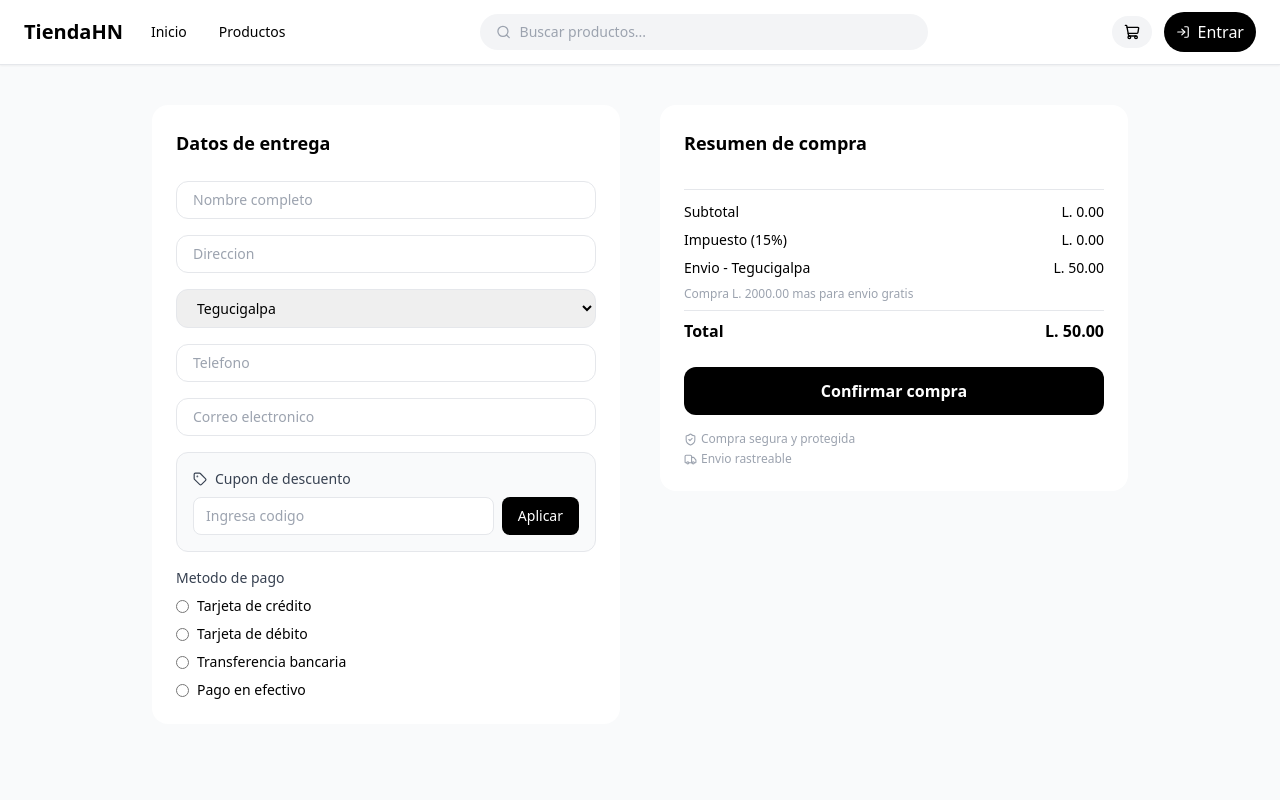
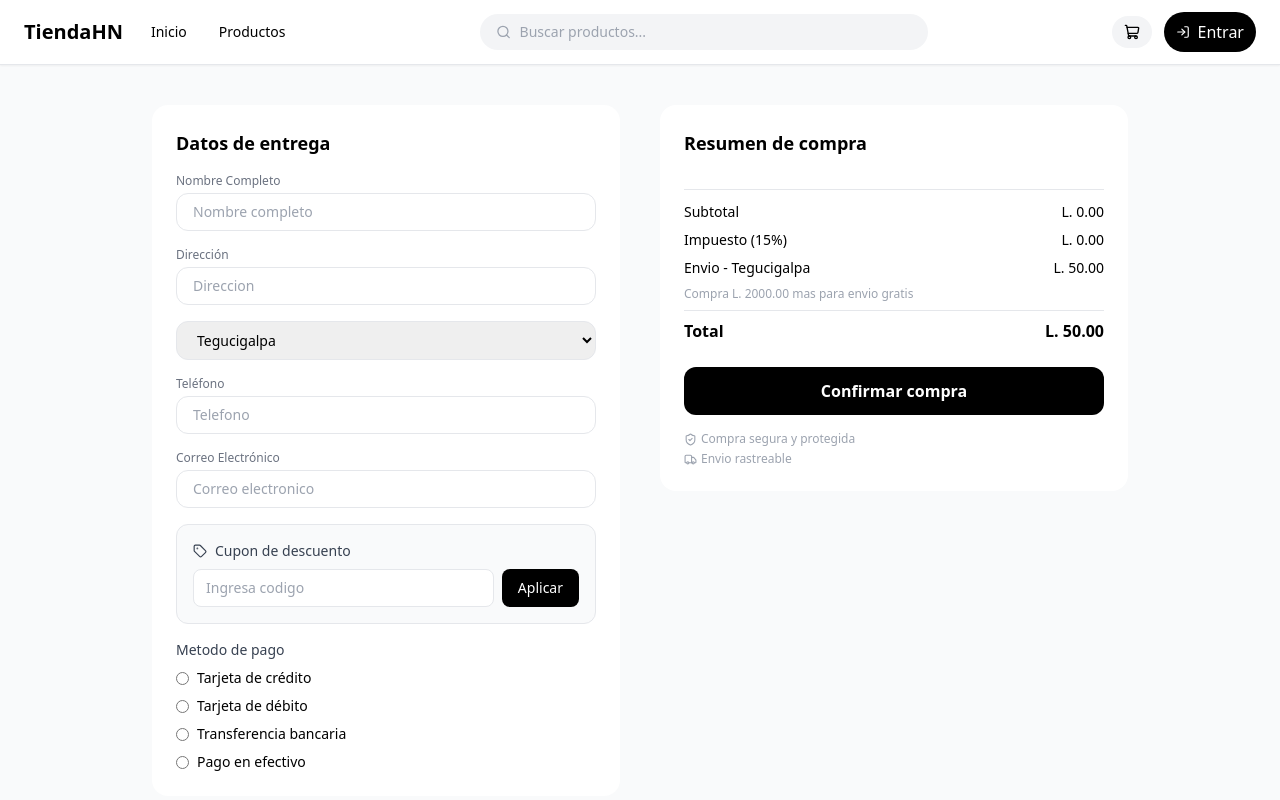
Before and after one commit to damarymejia/ProyectoEconomia2, a React (Create React App) app in the folder frontend/: page /checkout in a window 1280 px wide. Shown: the top 800 px of the page. Built offline with nearby package versions, Linux system fonts and the light colour scheme.

Commit message:
Add validation and error handling to Checkout form

```diff
--- a/frontend/src/pages/Checkout.jsx
+++ b/frontend/src/pages/Checkout.jsx
@@ -39,6 +39,36 @@ const METHODS = [
   'Pago en efectivo'
 
 ];
+
+
+
+// ─── 1. REGLAS DE VALIDACIÓN ──────────────────────────────────────────────────
+const validate = (field, value) => {
+  switch (field) {
+    case 'name':
+      if (!value.trim()) return 'El nombre es requerido.';
+      if (!/^[a-zA-ZáéíóúÁÉÍÓÚñÑ\s]+$/.test(value)) return 'Solo se permiten letras.';
+      if (value.trim().length < 3) return 'Mínimo 3 caracteres.';
+      return '';
+    case 'address':
+      if (!value.trim()) return 'La dirección es requerida.';
+      return '';
+    case 'phone':
+      if (!value.trim()) return 'El teléfono es requerido.';
+      if (!/^\d{8}$/.test(value.trim())) return 'Ingresa exactamente 8 dígitos.';
+      return '';
+    case 'email':
+      if (!value.trim()) return 'El correo es requerido.';
+      if (!/^[^\s@]+@[^\s@]+\.[^\s@]+$/.test(value)) return 'Formato de correo inválido.';
+      return '';
+    default:
+      return '';
+  }
+};
+
+// ─── 2. COMPONENTE DE ERROR (reutilizable) ────────────────────────────────────
+const ErrorMsg = ({ msg }) =>
+  msg ? <span className="text-xs text-red-500 mt-1 block">{msg}</span> : null;
 
 
 
@@ -188,7 +218,11 @@ export default function Checkout() {
 
   });
 
+  // ─── 3. ESTADO DE ERRORES ──────────────────────────────────────────────────
+  const [errors, setErrors] = useState({ name: '', address: '', phone: '', email: '' });
 
+  // ─── 4. CAMPOS CON TOUCH (para no mostrar error antes de que el usuario toque el campo) ─
+  const [touched, setTouched] = useState({ name: false, address: false, phone: false, email: false });
 
   const [paymentData, setPaymentData] = useState({});
 
@@ -220,7 +254,19 @@ export default function Checkout() {
 
   const finalTotal = baseTotal - discount;
 
+  // ─── 5. HANDLER GENÉRICO: actualiza form + valida en tiempo real ───────────
+  const handleFieldChange = (field, value) => {
+    setForm(prev => ({ ...prev, [field]: value }));
+    if (touched[field]) {
+      setErrors(prev => ({ ...prev, [field]: validate(field, value) }));
+    }
+  };
 
+  // Marca el campo como "tocado" al salir y valida
+  const handleBlur = (field) => {
+    setTouched(prev => ({ ...prev, [field]: true }));
+    setErrors(prev => ({ ...prev, [field]: validate(field, form[field]) }));
+  };
 
   const applyCoupon = () => {
 
@@ -275,6 +321,20 @@ export default function Checkout() {
 
 
   const handleSubmit = async () => {
+
+    // ─── 6. VALIDACIÓN GLOBAL AL ENVIAR ───────────────────────────────────────
+    const fields = ['name', 'address', 'phone', 'email'];
+    const newErrors = {};
+    const newTouched = {};
+    fields.forEach(f => {
+      newErrors[f] = validate(f, form[f]);
+      newTouched[f] = true;
+    });
+    setErrors(newErrors);
+    setTouched(newTouched);
+
+    // Si hay algún error, detiene el envío
+    if (fields.some(f => newErrors[f])) return;
 
     setLoading(true);
 
@@ -336,27 +396,31 @@ export default function Checkout() {
 
           <h2 className="font-bold text-lg mb-2">Datos de entrega</h2>
 
+          {/* ── Nombre ── */}
+          <div>
+            <label className="text-xs text-gray-500 mb-1 block">Nombre Completo</label>
+            <input
+              placeholder="Nombre completo"
+              className={`w-full border rounded-xl px-4 py-2 text-sm focus:outline-none focus:ring-1 ${errors.name ? 'border-red-400 focus:ring-red-300' : 'focus:ring-gray-400'}`}
+              value={form.name}
+              onChange={e => handleFieldChange('name', e.target.value)}
+              onBlur={() => handleBlur('name')}
+            />
+            <ErrorMsg msg={errors.name} />
+          </div>
 
-
-          <input
-
-            placeholder="Nombre completo"
-
-            className="w-full border rounded-xl px-4 py-2 text-sm focus:outline-none focus:ring-1 focus:ring-gray-400"
-
-            onChange={e => setForm({ ...form, name: e.target.value })}
-
-          />
-
-          <input
-
-            placeholder="Direccion"
-
-            className="w-full border rounded-xl px-4 py-2 text-sm focus:outline-none focus:ring-1 focus:ring-gray-400"
-
-            onChange={e => setForm({ ...form, address: e.target.value })}
-
-          />
+          {/* ── Dirección ── */}
+          <div>
+            <label className="text-xs text-gray-500 mb-1 block">Dirección</label>
+            <input
+              placeholder="Direccion"
+              className={`w-full border rounded-xl px-4 py-2 text-sm focus:outline-none focus:ring-1 ${errors.address ? 'border-red-400 focus:ring-red-300' : 'focus:ring-gray-400'}`}
+              value={form.address}
+              onChange={e => handleFieldChange('address', e.target.value)}
+              onBlur={() => handleBlur('address')}
+            />
+            <ErrorMsg msg={errors.address} />
+          </div>
 
           <select
 
@@ -372,25 +436,31 @@ export default function Checkout() {
 
           </select>
 
-          <input
+          {/* ── Teléfono ── */}
+          <div>
+            <label className="text-xs text-gray-500 mb-1 block">Teléfono</label>
+            <input
+              placeholder="Telefono"
+              className={`w-full border rounded-xl px-4 py-2 text-sm focus:outline-none focus:ring-1 ${errors.phone ? 'border-red-400 focus:ring-red-300' : 'focus:ring-gray-400'}`}
+              value={form.phone}
+              onChange={e => handleFieldChange('phone', e.target.value)}
+              onBlur={() => handleBlur('phone')}
+            />
+            <ErrorMsg msg={errors.phone} />
+          </div>
 
-            placeholder="Telefono"
-
-            className="w-full border rounded-xl px-4 py-2 text-sm focus:outline-none focus:ring-1 focus:ring-gray-400"
-
-            onChange={e => setForm({ ...form, phone: e.target.value })}
-
-          />
-
-          <input
-
-            placeholder="Correo electronico"
-
-            className="w-full border rounded-xl px-4 py-2 text-sm focus:outline-none focus:ring-1 focus:ring-gray-400"
-
-            onChange={e => setForm({ ...form, email: e.target.value })}
-
-          />
+          {/* ── Correo ── */}
+          <div>
+            <label className="text-xs text-gray-500 mb-1 block">Correo Electrónico</label>
+            <input
+              placeholder="Correo electronico"
+              className={`w-full border rounded-xl px-4 py-2 text-sm focus:outline-none focus:ring-1 ${errors.email ? 'border-red-400 focus:ring-red-300' : 'focus:ring-gray-400'}`}
+              value={form.email}
+              onChange={e => handleFieldChange('email', e.target.value)}
+              onBlur={() => handleBlur('email')}
+            />
+            <ErrorMsg msg={errors.email} />
+          </div>
 
 
 
```
